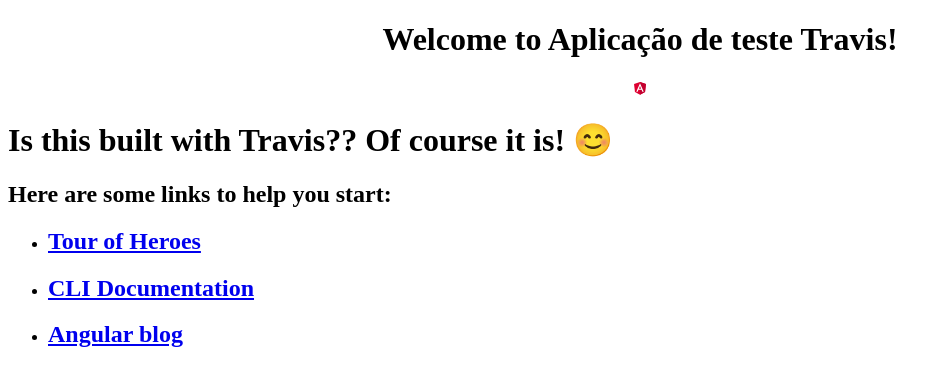
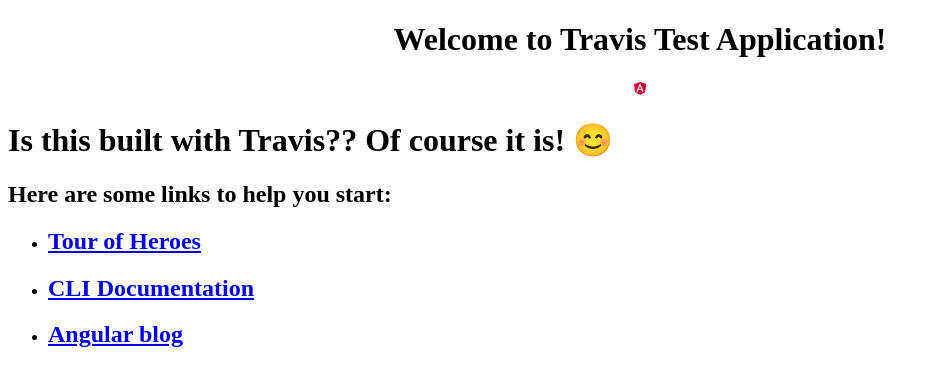
Before and after one commit to lucastephan/TravisCIAngularTest, an Angular app: page / in a window 1280 px wide. Shown: the top 386 px of the page, without its empty margins (0-950 px from the left). Built offline with nearby package versions, Linux system fonts and the light colour scheme.

Commit message:
Test again

```diff
--- a/src/app/app.component.ts
+++ b/src/app/app.component.ts
@@ -6,5 +6,5 @@
   styleUrls: ['./app.component.css']
 })
 export class AppComponent {
-  title = 'Aplicação de teste Travis';
+  title = 'Travis Test Application';
 }
```
